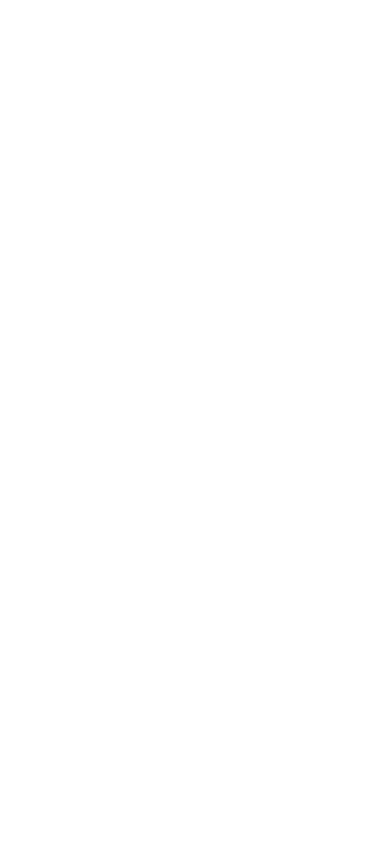
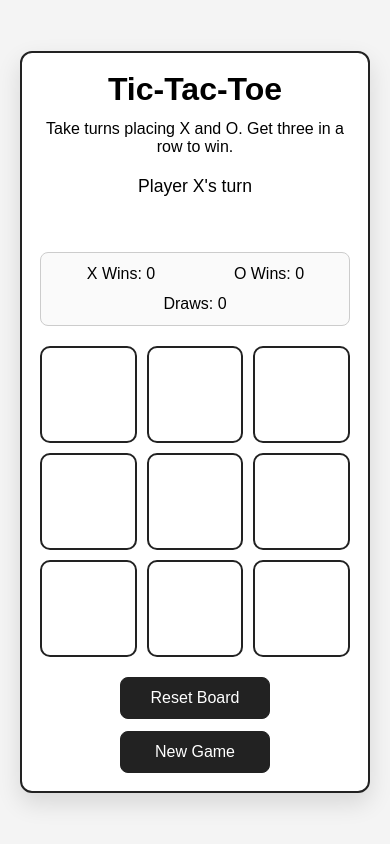
Before and after one commit to Canman2828/webdev1, a plain HTML site: page JavaScriptAssignment2/index.html in a window 390 px wide. Drawn offline with Linux system fonts and the light colour scheme.

Commit message:
progress

```diff
--- a/JavaScriptAssignment2/index.html
+++ b/JavaScriptAssignment2/index.html
@@ -1,24 +1,45 @@
 <!DOCTYPE html>
-<!--[if lt IE 7]>      <html class="no-js lt-ie9 lt-ie8 lt-ie7"> <![endif]-->
-<!--[if IE 7]>         <html class="no-js lt-ie9 lt-ie8"> <![endif]-->
-<!--[if IE 8]>         <html class="no-js lt-ie9"> <![endif]-->
-<!--[if gt IE 8]>      <html class="no-js"> <!--<![endif]-->
-<html>
-    <head>
-        <meta charset="utf-8">
-        <meta http-equiv="X-UA-Compatible" content="IE=edge">
-        <title>
+<html lang="en">
+<head>
+  <meta charset="UTF-8">
+  <meta name="viewport" content="width=device-width, initial-scale=1.0">
+  <title>Tic-Tac-Toe by Canady Mitchem</title>
+  <link rel="stylesheet" href="style.css">
+</head>
+<body>
+  <main class="game">
+    <h1>Tic-Tac-Toe</h1>
+    <p class="instructions">Take turns placing X and O. Get three in a row to win.</p>
 
-        </title>
-        <meta name="description" content="">
-        <meta name="viewport" content="width=device-width, initial-scale=1">
-        <link rel="stylesheet" href="">
-    </head>
-    <body>
-        <!--[if lt IE 7]>
-            <p class="browsehappy">You are using an <strong>outdated</strong> browser. Please <a href="#">upgrade your browser</a> to improve your experience.</p>
-        <![endif]-->
+    <section class="status_panel">
+      <p id="turn_message" class="message">Player X's turn</p>
+      <p id="result_message" class="message"></p>
+    </section>
 
-        <script src="" async defer></script>
-    </body>
+    <section class="scoreboard" aria-label="Scoreboard">
+      <p>X Wins: <span id="x_score">0</span></p>
+      <p>O Wins: <span id="o_score">0</span></p>
+      <p>Draws: <span id="draw_score">0</span></p>
+    </section>
+
+    <section class="board" aria-label="Tic-Tac-Toe board">
+      <button class="cell" type="button" data-cell-index="0" aria-label="Cell 1"></button>
+      <button class="cell" type="button" data-cell-index="1" aria-label="Cell 2"></button>
+      <button class="cell" type="button" data-cell-index="2" aria-label="Cell 3"></button>
+      <button class="cell" type="button" data-cell-index="3" aria-label="Cell 4"></button>
+      <button class="cell" type="button" data-cell-index="4" aria-label="Cell 5"></button>
+      <button class="cell" type="button" data-cell-index="5" aria-label="Cell 6"></button>
+      <button class="cell" type="button" data-cell-index="6" aria-label="Cell 7"></button>
+      <button class="cell" type="button" data-cell-index="7" aria-label="Cell 8"></button>
+      <button class="cell" type="button" data-cell-index="8" aria-label="Cell 9"></button>
+    </section>
+
+    <div class="button_row">
+      <button id="reset_board" type="button">Reset Board</button>
+      <button id="new_game" type="button">New Game</button>
+    </div>
+  </main>
+
+  <script src="script.js"></script>
+</body>
 </html>
--- /dev/null
+++ b/JavaScriptAssignment2/script.js
@@ -0,0 +1,132 @@
+const cells = document.querySelectorAll(".cell");
+const turnMessage = document.getElementById("turn_message");
+const resultMessage = document.getElementById("result_message");
+const resetBoardButton = document.getElementById("reset_board");
+const newGameButton = document.getElementById("new_game");
+const xScoreText = document.getElementById("x_score");
+const oScoreText = document.getElementById("o_score");
+const drawScoreText = document.getElementById("draw_score");
+
+const winningCombinations = [
+  [0, 1, 2],
+  [3, 4, 5],
+  [6, 7, 8],
+  [0, 3, 6],
+  [1, 4, 7],
+  [2, 5, 8],
+  [0, 4, 8],
+  [2, 4, 6]
+];
+
+let board = ["", "", "", "", "", "", "", "", ""];
+let currentPlayer = "X";
+let gameActive = true;
+let scores = {
+  X: 0,
+  O: 0,
+  draw: 0
+};
+
+function updateTurnMessage() {
+  if (gameActive) {
+    turnMessage.textContent = `Player ${currentPlayer}'s turn`;
+  }
+}
+
+function updateScores() {
+  xScoreText.textContent = scores.X;
+  oScoreText.textContent = scores.O;
+  drawScoreText.textContent = scores.draw;
+}
+
+function highlightWinningCells(combination) {
+  combination.forEach((index) => {
+    cells[index].classList.add("winner");
+  });
+}
+
+function checkWinner() {
+  for (const combination of winningCombinations) {
+    const [first, second, third] = combination;
+
+    if (
+      board[first] !== "" &&
+      board[first] === board[second] &&
+      board[second] === board[third]
+    ) {
+      gameActive = false;
+      scores[board[first]] += 1;
+      highlightWinningCells(combination);
+      resultMessage.textContent = `Player ${board[first]} wins!`;
+      turnMessage.textContent = "Round complete";
+      updateScores();
+      return true;
+    }
+  }
+
+  if (!board.includes("")) {
+    gameActive = false;
+    scores.draw += 1;
+    resultMessage.textContent = "It's a draw!";
+    turnMessage.textContent = "Round complete";
+    updateScores();
+    return true;
+  }
+
+  return false;
+}
+
+function handleCellClick(event) {
+  const selectedCell = event.target;
+  const selectedIndex = Number(selectedCell.dataset.cellIndex);
+
+  if (!gameActive || board[selectedIndex] !== "") {
+    return;
+  }
+
+  board[selectedIndex] = currentPlayer;
+  selectedCell.textContent = currentPlayer;
+  selectedCell.classList.add("played");
+
+  if (checkWinner()) {
+    return;
+  }
+
+  currentPlayer = currentPlayer === "X" ? "O" : "X";
+  resultMessage.textContent = "";
+  updateTurnMessage();
+}
+
+function resetBoard() {
+  board = ["", "", "", "", "", "", "", "", ""];
+  currentPlayer = "X";
+  gameActive = true;
+  resultMessage.textContent = "";
+  turnMessage.textContent = "Player X's turn";
+
+  cells.forEach((cell) => {
+    cell.textContent = "";
+    cell.classList.remove("played", "winner");
+  });
+}
+
+function startNewGame() {
+  scores = {
+    X: 0,
+    O: 0,
+    draw: 0
+  };
+
+  updateScores();
+  resetBoard();
+}
+
+cells.forEach((cell) => {
+  cell.addEventListener("click", handleCellClick);
+});
+
+resetBoardButton.addEventListener("click", resetBoard);
+newGameButton.addEventListener("click", startNewGame);
+
+updateScores();
+resetBoard();
--- a/JavaScriptAssignment2/style.css
+++ b/JavaScriptAssignment2/style.css
@@ -0,0 +1,124 @@
+* {
+  box-sizing: border-box;
+}
+
+body {
+  margin: 0;
+  min-height: 100vh;
+  display: flex;
+  justify-content: center;
+  align-items: center;
+  padding: 20px;
+  font-family: Arial, sans-serif;
+  background-color: #f4f4f4;
+}
+
+.game {
+  width: 100%;
+  max-width: 520px;
+  text-align: center;
+  background-color: #ffffff;
+  border: 2px solid #222222;
+  border-radius: 12px;
+  padding: 24px;
+  box-shadow: 0 10px 24px rgba(0, 0, 0, 0.12);
+}
+
+h1 {
+  margin-top: 0;
+  margin-bottom: 12px;
+}
+
+.instructions {
+  margin-top: 0;
+  margin-bottom: 20px;
+}
+
+.status_panel {
+  margin-bottom: 20px;
+}
+
+.message {
+  min-height: 24px;
+  margin: 8px 0;
+  font-size: 1.1rem;
+}
+
+.scoreboard {
+  display: flex;
+  justify-content: space-between;
+  gap: 12px;
+  flex-wrap: wrap;
+  margin-bottom: 20px;
+  padding: 12px;
+  border: 1px solid #cccccc;
+  border-radius: 8px;
+  background-color: #fafafa;
+}
+
+.scoreboard p {
+  margin: 0;
+  flex: 1 1 120px;
+}
+
+.board {
+  display: grid;
+  grid-template-columns: repeat(3, 1fr);
+  gap: 10px;
+  margin-bottom: 20px;
+}
+
+.cell {
+  width: 100%;
+  aspect-ratio: 1 / 1;
+  border: 2px solid #222222;
+  border-radius: 10px;
+  background-color: #ffffff;
+  font-size: 3rem;
+  font-weight: bold;
+  cursor: pointer;
+}
+
+.cell:hover {
+  background-color: #f0f0f0;
+}
+
+.cell.played {
+  color: #1f3c88;
+}
+
+.cell.winner {
+  background-color: #c8f7c5;
+}
+
+.button_row {
+  display: flex;
+  justify-content: center;
+  gap: 12px;
+  flex-wrap: wrap;
+}
+
+.button_row button {
+  min-width: 150px;
+  height: 42px;
+  border: 1px solid #222222;
+  border-radius: 8px;
+  background-color: #222222;
+  color: #ffffff;
+  font-size: 1rem;
+  cursor: pointer;
+}
+
+.button_row button:hover {
+  background-color: #444444;
+}
+
+@media (max-width: 480px) {
+  .game {
+    padding: 18px;
+  }
+
+  .cell {
+    font-size: 2.5rem;
+  }
+}
```
